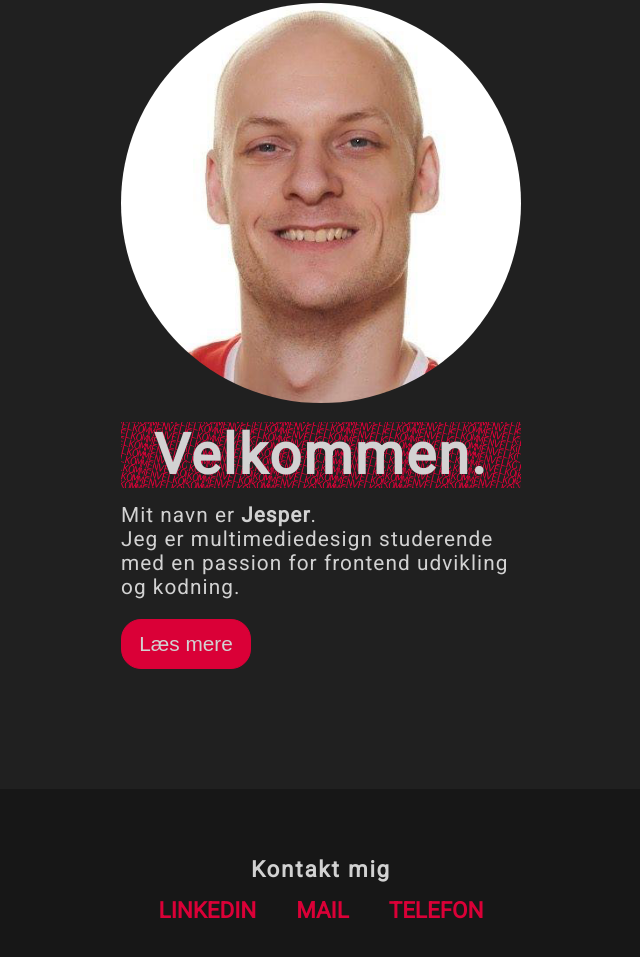
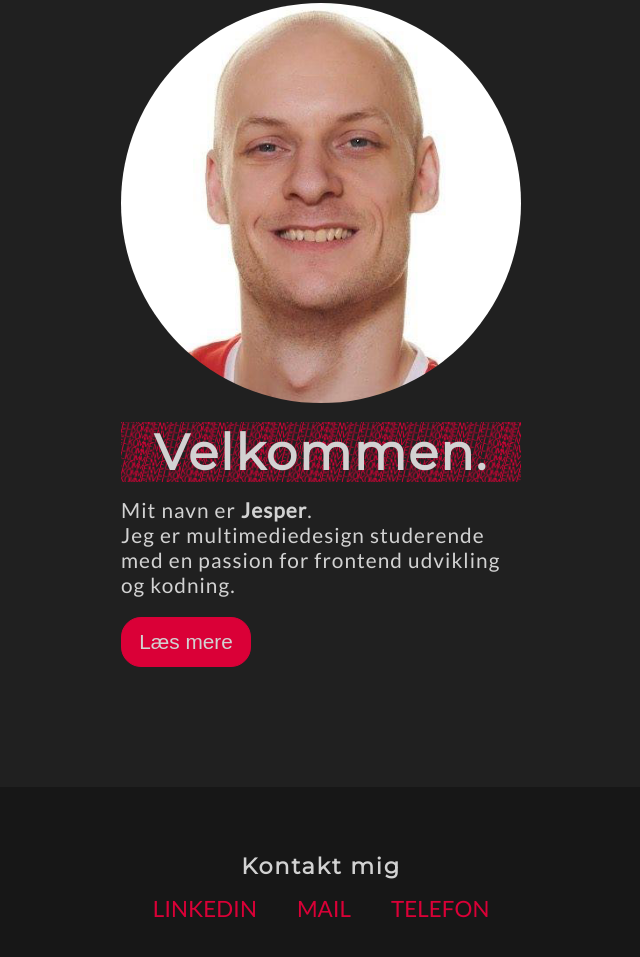
Before and after one commit to jrKruger89/portfolio-project2, a plain HTML site: page index.html in a window 1280 px wide. Shown: the part 177-1134 px from the top of the page, without its empty margins (319-959 px from the left). Drawn offline with Linux system fonts and the light colour scheme.

Commit message:
font change

```diff
--- a/css/styles.scss
+++ b/css/styles.scss
@@ -4,13 +4,13 @@ $secondary-color: #171717;
 $contrast-color: #da0037;
 $header-color: #d2d2d2;
 $text-color: #949494;
-$primary-font: "Roboto", sans-serif;
+$secondary-font: "Lato", sans-serif;
+$primary-font: "Montserrat", sans-serif;
 
 /* ---------- general styling ---------- */
 html,
 body {
     color: $header-color;
-  font-family: $primary-font;
     background: $primary-color;
     height: 100%;
     width: 100%;
@@ -20,17 +20,20 @@ body {
 
 h2 {
     color: $header-color;
-  font-size: 2.5em;
+    font-size: 2.2em;
     letter-spacing: 0.04em;
+    font-family: $primary-font;
 }
 
 h3 {
     font-size: 1.4em;
     letter-spacing: 0.04em;
+    font-family: $primary-font;
 }
 
 p {
     color: $header-color;
+    font-family: $secondary-font;
     font-size: 1.3em;
     font-weight: 200;
     margin: 0;
@@ -47,6 +50,7 @@ button {
 
 a {
     text-decoration: none;
+    font-family: $secondary-font;
 }
 
 /*----- Burger -----*/
@@ -249,6 +253,7 @@ main {
 
 figcaption {
     color: $header-color;
+    font-family: $secondary-font;
     padding: 5px 5px;
 }
 
@@ -309,7 +314,7 @@ footer {
 /*----- Ipad media query -----*/
 @media only screen and (min-device-width: 768px) {
     h2 {
-    font-size: 3.5em;
+        font-size: 3.1em;
     }
 
     h3 {
@@ -367,7 +372,7 @@ footer {
 
     .link-section a {
         font-size: 1.4em;
-    font-weight: 600;
+        font-weight: 400;
         color: $contrast-color;
         text-transform: uppercase;
         margin: 0 20px 0 20px;
--- a/index.html
+++ b/index.html
@@ -12,12 +12,9 @@
       content="Frontend portfolio for Jesper R. Krüger"
     />
     <meta name="author" content="Jesper Ring Krüger" />
-    <link rel="preconnect" href="https://fonts.googleapis.com" />
-    <link rel="preconnect" href="https://fonts.gstatic.com" crossorigin />
-    <link
-      href="https://fonts.googleapis.com/css2?family=Roboto&display=swap"
-      rel="stylesheet"
-    />
+    <link rel="preconnect" href="https://fonts.googleapis.com">
+<link rel="preconnect" href="https://fonts.gstatic.com" crossorigin>
+<link href="https://fonts.googleapis.com/css2?family=Lato&family=Montserrat&display=swap" rel="stylesheet">
     <script
       src="https://kit.fontawesome.com/5ba7ce5626.js"
       crossorigin="anonymous"
```
Also changed, not shown: css/styles.css, 1 other file. Lines whose indentation alone changed are shown as unchanged.
